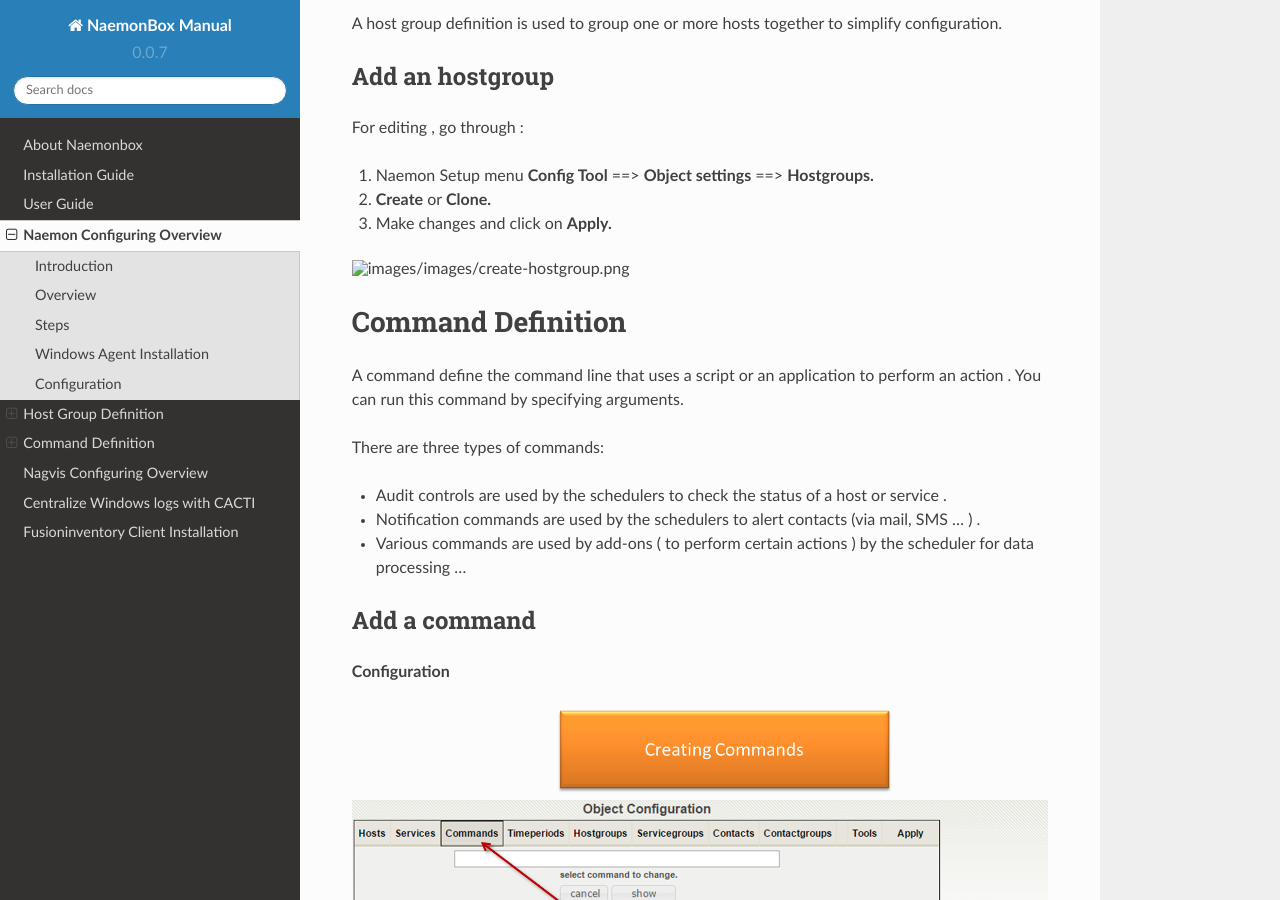
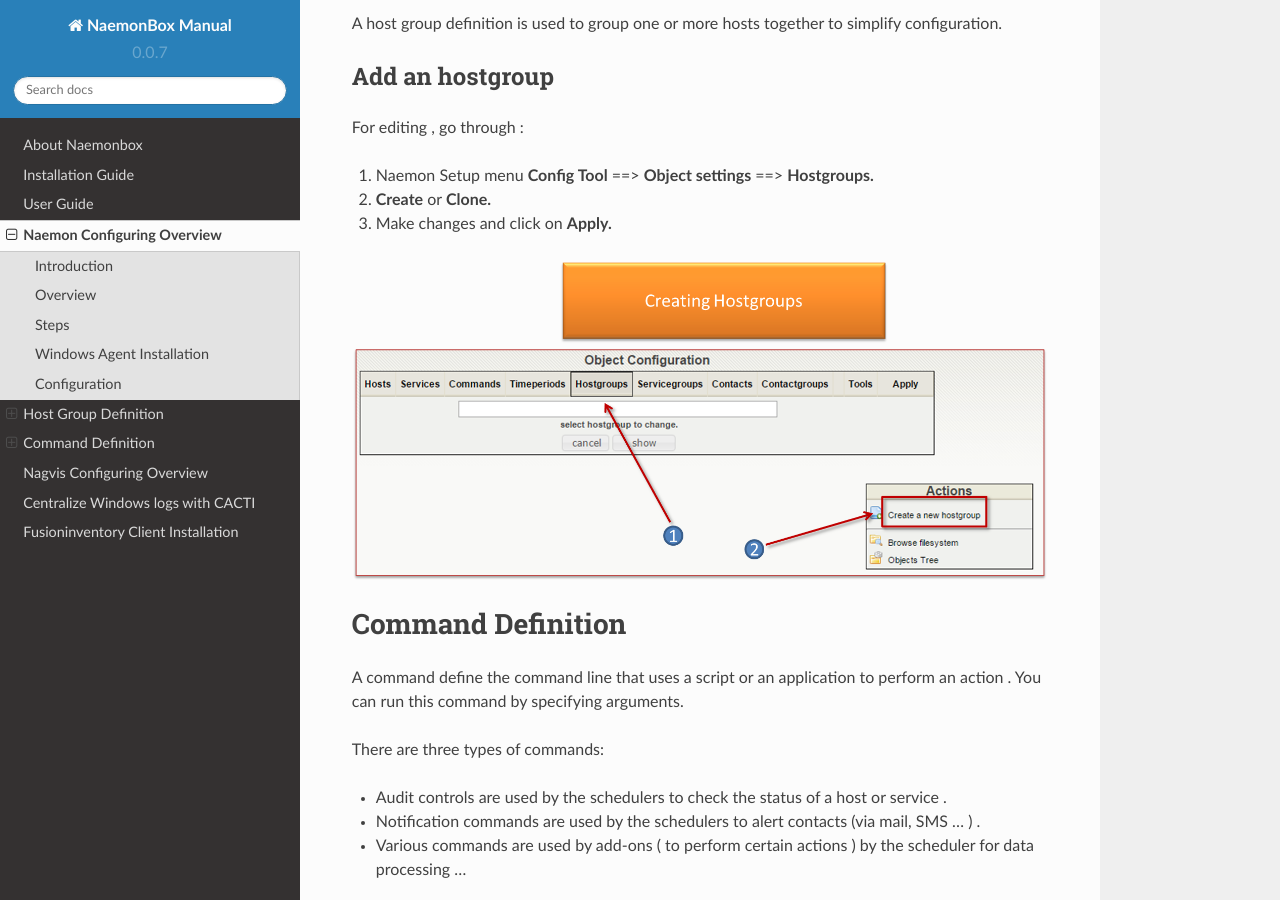
Before and after one commit to mgadi/naemonbox, a Sphinx documentation site: the page built from docs/source/04_Configuring_NaemonBox/index.rst, in a window 1280 px wide and 900 px high, scrolled down 2817 px. Built offline with Sphinx 7.4.7 and the Read the Docs theme 2.0.0, drawn with Linux system fonts in a browser that asks for light colours; pages that are not in the unit, such as notebooks, are missing from menus.

Commit message:
Update index.rst

```diff
--- a/docs/source/04_Configuring_NaemonBox/index.rst
+++ b/docs/source/04_Configuring_NaemonBox/index.rst
@@ -75,7 +75,7 @@
 
 3. Make changes and click on **Apply.**
 
-.. image:: /images/images/create-hostgroup.png
+.. image:: /images/create-hostgroup.png
 
 ===========
 Command Definition
```
